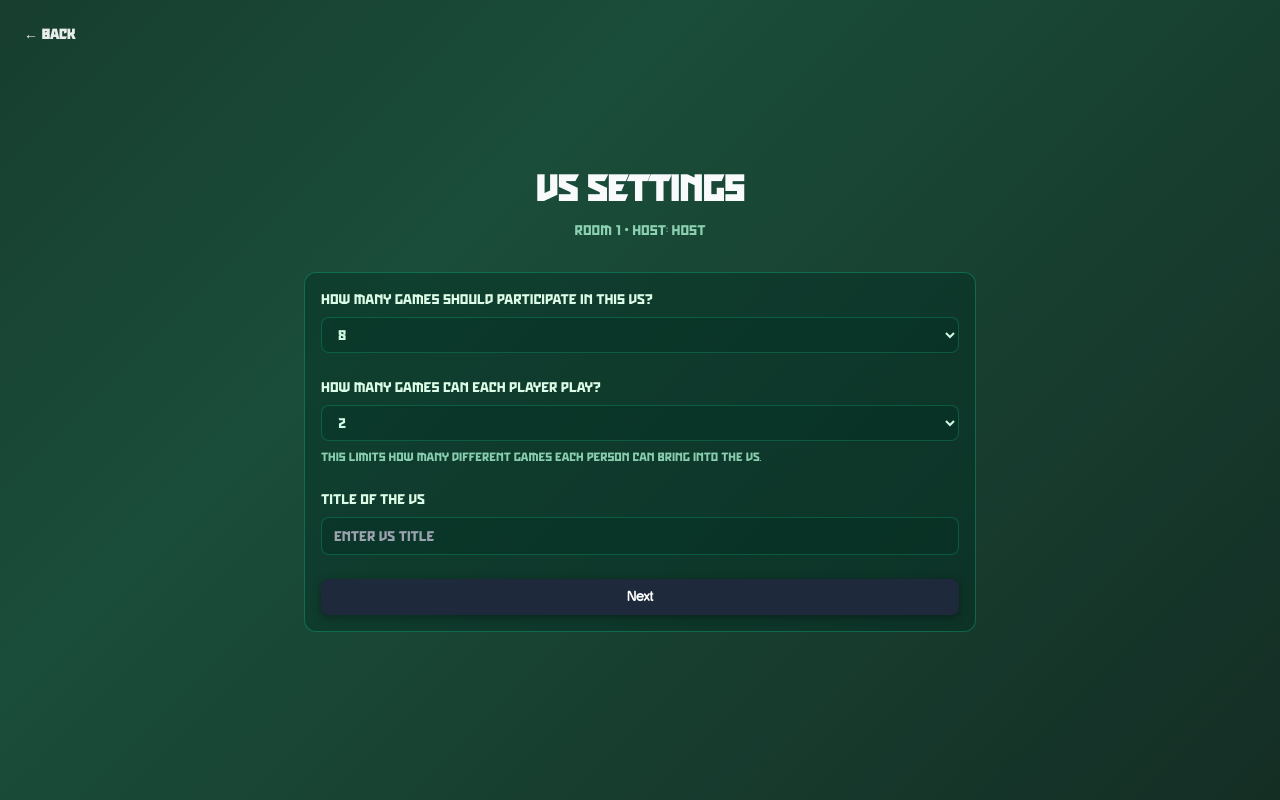
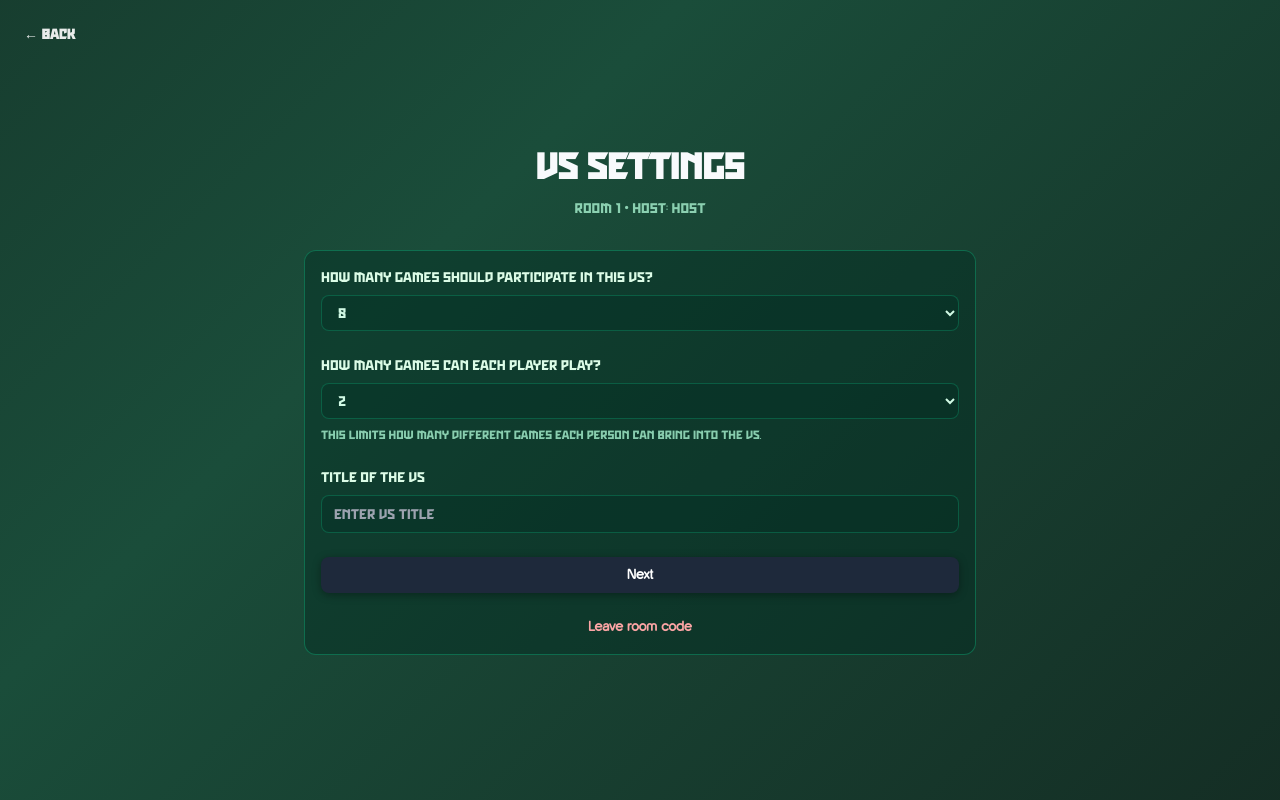
Before and after one commit to Tobiayeni12/VS, a Next.js app in the folder vs/: page /room/1/settings in a window 1280 px wide. Built offline with nearby package versions, Linux system fonts and the light colour scheme.

Commit message:
changes 4

```diff
--- a/vs/app/room/[code]/settings/page.tsx
+++ b/vs/app/room/[code]/settings/page.tsx
@@ -10,6 +10,10 @@ export default function RoomSettingsPage() {
   const code = params.code.toUpperCase();
   const playerId = search.get("playerId") ?? "";
   const name = search.get("name") ?? "";
+  const summaryHref = `/room/${code}/summary?${new URLSearchParams({
+    playerId,
+    name,
+  }).toString()}`;
 
   const [maxGames, setMaxGames] = useState(8);
   const [maxGamesPerPlayer, setMaxGamesPerPlayer] = useState(2);
@@ -17,7 +21,7 @@ export default function RoomSettingsPage() {
   const [error, setError] = useState<string | null>(null);
   const [loading, setLoading] = useState(false);
 
-  async function handleLeaveRoom() {
+  async function handleLeaveRoomCode() {
     const confirmed = window.confirm(
       "Leave this room and clear this lobby code? All joined users in this room will be removed."
     );
@@ -66,7 +70,7 @@ export default function RoomSettingsPage() {
     <main className="relative flex min-h-screen flex-col items-center justify-center px-4 py-8">
       <button
         type="button"
-        onClick={handleLeaveRoom}
+        onClick={() => router.push(summaryHref)}
         className="absolute left-6 top-6 text-sm font-semibold text-white/90 transition hover:text-green-200"
         style={{ fontFamily: "Racing, serif" }}
       >
@@ -139,6 +143,14 @@ export default function RoomSettingsPage() {
           >
             {loading ? "Saving..." : "Next"}
           </button>
+
+          <button
+            type="button"
+            onClick={handleLeaveRoomCode}
+            className="w-full text-sm font-semibold text-red-300 transition hover:text-red-200"
+          >
+            Leave room code
+          </button>
         </form>
       </div>
     </main>
--- a/vs/src/app/room/[code]/settings/page.tsx
+++ b/vs/src/app/room/[code]/settings/page.tsx
@@ -10,6 +10,10 @@ export default function RoomSettingsPage() {
   const code = params.code.toUpperCase();
   const playerId = search.get("playerId") ?? "";
   const name = search.get("name") ?? "";
+  const summaryHref = `/room/${code}/summary?${new URLSearchParams({
+    playerId,
+    name,
+  }).toString()}`;
 
   const [maxGames, setMaxGames] = useState(8);
   const [maxGamesPerPlayer, setMaxGamesPerPlayer] = useState(2);
@@ -17,7 +21,7 @@ export default function RoomSettingsPage() {
   const [error, setError] = useState<string | null>(null);
   const [loading, setLoading] = useState(false);
 
-  async function handleLeaveRoom() {
+  async function handleLeaveRoomCode() {
     const confirmed = window.confirm(
       "Leave this room and clear this lobby code? All joined users in this room will be removed."
     );
@@ -68,7 +72,7 @@ export default function RoomSettingsPage() {
     <main className="relative flex min-h-screen flex-col items-center justify-center px-4 py-8">
       <button
         type="button"
-        onClick={handleLeaveRoom}
+        onClick={() => router.push(summaryHref)}
         className="absolute left-6 top-6 text-sm font-semibold text-white/90 transition hover:text-green-200"
         style={{ fontFamily: "Racing, serif" }}
       >
@@ -145,6 +149,14 @@ export default function RoomSettingsPage() {
           >
             {loading ? "Saving..." : "Next"}
           </button>
+
+          <button
+            type="button"
+            onClick={handleLeaveRoomCode}
+            className="w-full text-sm font-semibold text-red-300 transition hover:text-red-200"
+          >
+            Leave room code
+          </button>
         </form>
       </div>
     </main>
```
